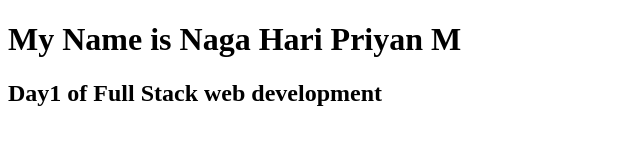
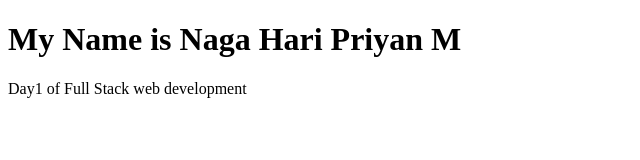
Before and after one commit to AswiN2064/RJS, a plain HTML site: page index.html in a window 1280 px wide. Shown: the whole page, without its empty margins (0-640 px from the left). Drawn offline with Linux system fonts and the light colour scheme.

Commit message:
practice

```diff
--- a/index.html
+++ b/index.html
@@ -7,6 +7,6 @@
 </head>
 <body>
     <h1>My Name is Naga Hari Priyan M</h1>
-    <h2>Day1 of Full Stack web development</h2>
+    <p>Day1 of Full Stack web development</p>
 </body>
 </html>
```
